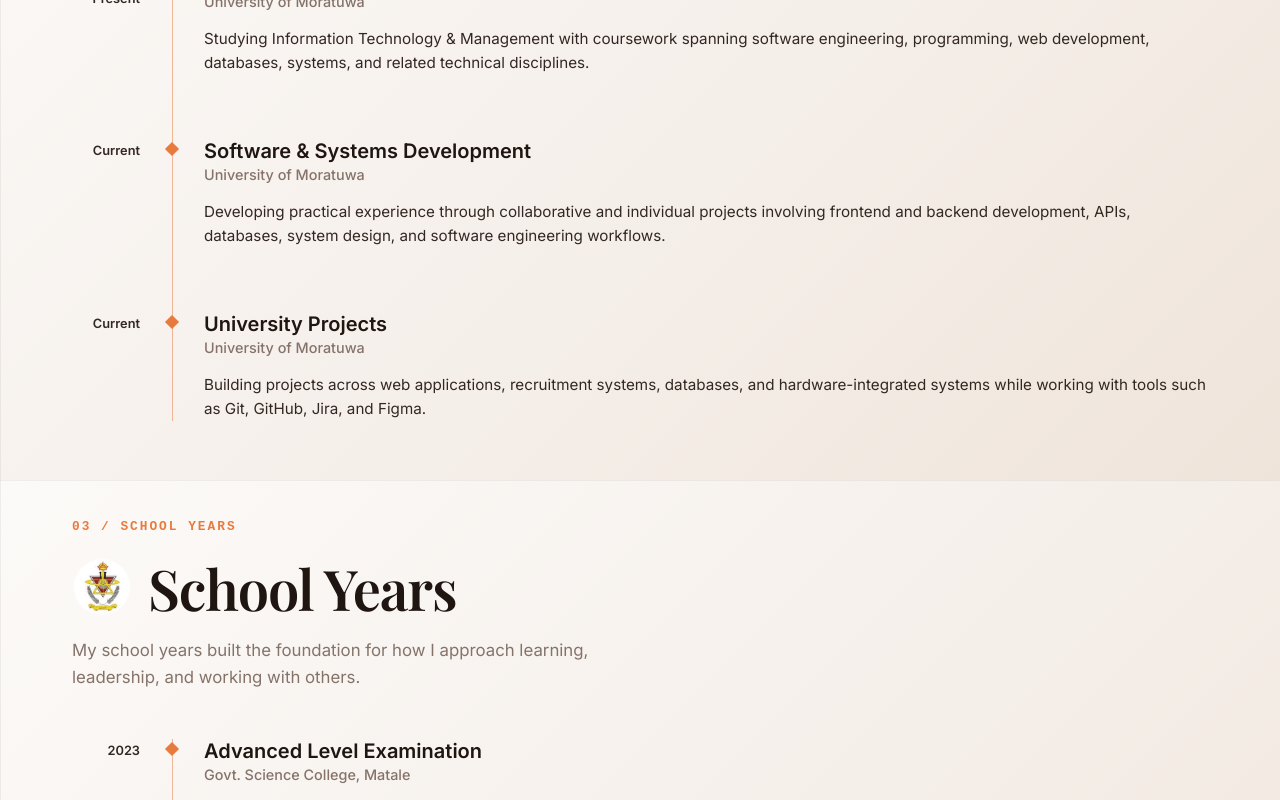
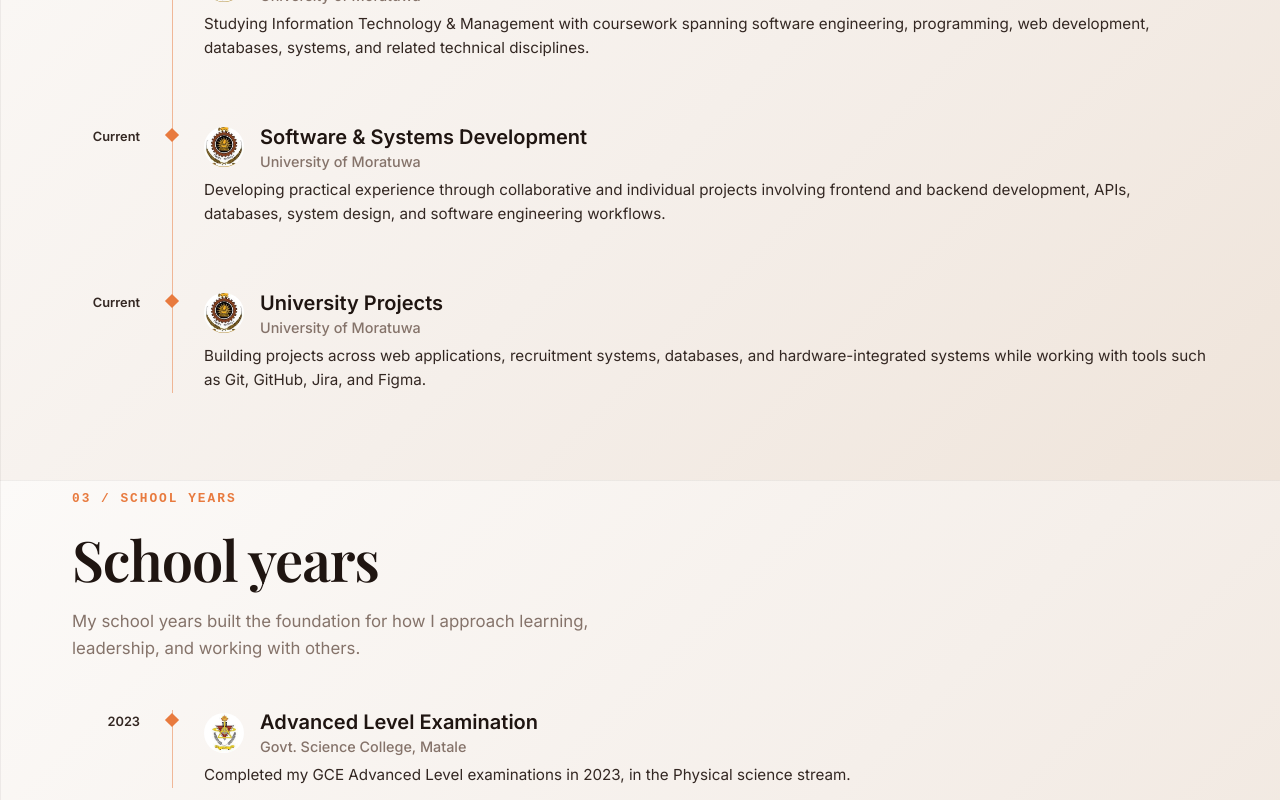
Before and after one commit to AnjanaJayamaha/newPortfolio, a React (Vite) app in the folder portfolio-frontend/: page / in a window 1280 px wide. Shown: the part 2720-3520 px from the top of the page. Built offline with nearby package versions, Linux system fonts and the light colour scheme; a web font is replaced by a local one.

Commit message:
feat: move journey logos to item level and add peoples bank logo

```diff
--- a/portfolio-frontend/src/pages/Journey.tsx
+++ b/portfolio-frontend/src/pages/Journey.tsx
@@ -6,11 +6,11 @@ const journeyData = [
   {
     category: "Professional Experience",
     description: "Early professional exposure has helped me connect academic knowledge with real organisational and business environments.",
-    logo: "https://upload.wikimedia.org/wikipedia/en/thumb/5/52/People%27s_Bank_%28Sri_Lanka%29_logo.svg/200px-People%27s_Bank_%28Sri_Lanka%29_logo.svg.png",
     items: [
       {
         title: "Corporate Banking Intern",
         subtitle: "People's Bank",
+        logo: "/assets/peoples-bank.png",
         date: "01",
         description: "Gained exposure to a professional banking environment, developing practical understanding across relationship management, risk, decision-making, and business operations."
       }
@@ -19,36 +19,38 @@ const journeyData = [
   {
     category: "University of Moratuwa",
     description: "My undergraduate studies bring software, information technology, and management together, with an increasing focus on building practical systems.",
-    logo: "/assets/uni.jpeg",
     items: [
       {
         title: "BSc (Hons) IT & Management",
         subtitle: "University of Moratuwa",
+        logo: "/assets/uni.jpeg",
         date: "2024 - Present",
         description: "Studying Information Technology & Management with coursework spanning software engineering, programming, web development, databases, systems, and related technical disciplines."
       },
       {
         title: "Software & Systems Development",
         subtitle: "University of Moratuwa",
+        logo: "/assets/uni.jpeg",
         date: "Current",
         description: "Developing practical experience through collaborative and individual projects involving frontend and backend development, APIs, databases, system design, and software engineering workflows."
       },
       {
         title: "University Projects",
         subtitle: "University of Moratuwa",
+        logo: "/assets/uni.jpeg",
         date: "Current",
         description: "Building projects across web applications, recruitment systems, databases, and hardware-integrated systems while working with tools such as Git, GitHub, Jira, and Figma."
       }
     ]
   },
   {
-    category: "School Years",
+    category: "School years",
     description: "My school years built the foundation for how I approach learning, leadership, and working with others.",
-    logo: "/assets/gsc.jpeg",
     items: [
       {
         title: "Advanced Level Examination",
         subtitle: "Govt. Science College, Matale",
+        logo: "/assets/gsc.jpeg",
         date: "2023",
         description: "Completed my GCE Advanced Level examinations in 2023, in the Physical science stream."
       }
@@ -94,16 +96,7 @@ const Journey: React.FC = () => {
               <span className="journey-category-tag">
                 {(sectionIdx + 1).toString().padStart(2, '0')} / {section.category.toUpperCase()}
               </span>
-              <div style={{ display: 'flex', alignItems: 'center', gap: '1rem', marginBottom: '1rem' }}>
-                {section.logo && (
-                  <img
-                    src={section.logo}
-                    alt={`${section.category} Logo`}
-                    style={{ width: '60px', height: '60px', borderRadius: '50%', objectFit: 'cover', border: '2px solid rgba(255,255,255,0.1)' }}
-                  />
-                )}
-                <h2 className="journey-category-title" style={{ margin: 0 }}>{section.category}</h2>
-              </div>
+              <h2 className="journey-category-title">{section.category}</h2>
               <p className="journey-category-desc">{section.description}</p>
             </div>
 
@@ -115,8 +108,19 @@ const Journey: React.FC = () => {
                     <div className="timeline-diamond"></div>
                   </div>
                   <div className="timeline-content">
-                    <h3 className="timeline-title">{item.title}</h3>
-                    <h4 className="timeline-subtitle">{item.subtitle}</h4>
+                    <div style={{ display: 'flex', alignItems: 'center', gap: '1rem', marginBottom: '0.5rem' }}>
+                      {item.logo && (
+                        <img
+                          src={item.logo}
+                          alt={`${item.subtitle} Logo`}
+                          style={{ width: '40px', height: '40px', borderRadius: '50%', objectFit: 'cover' }}
+                        />
+                      )}
+                      <div>
+                        <h3 className="timeline-title" style={{ margin: 0 }}>{item.title}</h3>
+                        <h4 className="timeline-subtitle" style={{ margin: 0, marginTop: '4px' }}>{item.subtitle}</h4>
+                      </div>
+                    </div>
                     <p className="timeline-desc">{item.description}</p>
                   </div>
                 </motion.div>
```
Also changed, not shown: portfolio-frontend/public/assets/peoples-bank.png (added).
